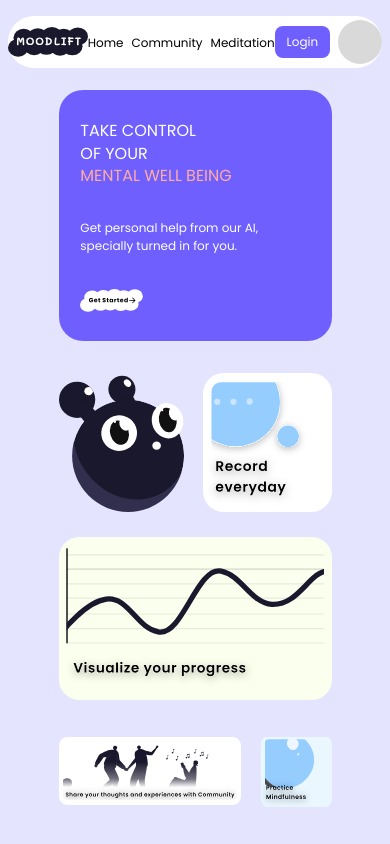
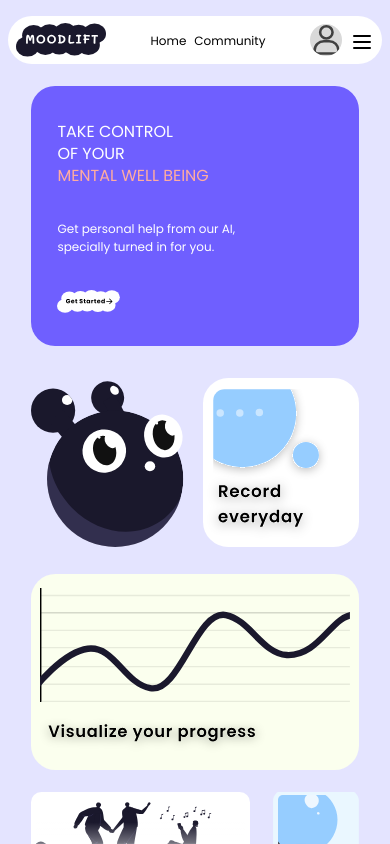
Before and after one commit to sunilshrestha07/moodlift, a Next.js app: page / in a window 390 px wide. Shown: the top 844 px of the page. Built offline with nearby package versions, Linux system fonts and the light colour scheme.

Commit message:
Added Navbar

```diff
--- a/src/app/globalStyles.ts
+++ b/src/app/globalStyles.ts
@@ -1,3 +1,3 @@
 export const pagePadding = `px-[2vw] md:px-[5vw] xl:px-[10vw] 3xl:px-[15vw]`;
 export const navbarPadding = `px-[2vw] md:px-[3vw] xl:px-[7vw] 3xl:px-[12vw]`;
-export const sectionPadding = `px-[2vw] md:px-[3vw] xl:px-[7vw] 3xl:px-[12vw]`;
+export const sectionPadding = `px-[8vw] sm:px-[10vw] md:px-[12vw] xl:px-[15vw] `;
--- a/src/app/page.tsx
+++ b/src/app/page.tsx
@@ -1,9 +1,3 @@
-import Section from "@/components/Section";
-
 export default function Home() {
-    return (
-        <>
-            <Section />
-        </>
-    );
+  return <></>;
 }
--- a/src/components/Navbar.tsx
+++ b/src/components/Navbar.tsx
@@ -1,48 +1,70 @@
 "use client";
 import React from "react";
-import { navbarPadding } from "@/app/globalStyles";
 // import circle from "./images/circle.jpg";
 import logo from "@/public/icons/LOGO.svg";
 import Image from "next/image";
+import userSvg from "@/public/icons/user.svg";
+import { useDispatch, useSelector } from "react-redux";
+import { toggleLoginPopup } from "../../redux/features/popupSlice";
+import { setActivePage } from "../../redux/features/pagesSlice";
+import { RootState } from "../../redux/store";
+import Link from "next/link";
+import { navbarPadding, pagePadding } from "@/app/globalStyles";
+
+//just for change
 
 const Navbar = () => {
   const paddingforPage = ``;
+  const dispatch = useDispatch();
+  const toggleLoginPopupFunction = () => {
+    dispatch(toggleLoginPopup());
+  };
+
+  const userData = useSelector((state: RootState) => state.userReducer);
+
   return (
     <>
-            <div className={`${navbarPadding} `}>
+      <div className={navbarPadding}>
         <header className="relative w-full min-w-min box-border bg-white mt-4 rounded-[90px] md:rounded-[99px]  ">
-                    <div className="md:px-1 lg:px-4 ">
+          <div className="px-2 py-1 md:px-3  ">
             <div className="  object-contain flex justify-between  items-center ">
-                            <a href="/" className="md:flex-shrink-0">
+              <Link
+                href="/"
+                className=" flex-shrink-0"
+                onClick={() => dispatch(setActivePage("/"))}
+              >
                 <Image
                   src={logo}
-                                    className="logo h-[5vh] sm:h-[5vh] md:h-[5vh] object-contain "
+                  className="logo h-[4vh] md:h-[5vh] min-h-[2rem] w-auto object-contain "
                   alt=""
                 />
-                            </a>
+              </Link>
 
-                            <nav className="w-auto ml-0  xl:ml-auto      lg:mr-[10vw]  ">
+              <nav className="w-auto h-[4vh] min-h-[2.5rem] flex  ml-0  xl:ml-auto lg:mr-[10vw]  ">
                 <ul className="nav-items flex  md:ml-0 lg:gap-x-[20%] md:gap-x-4 gap-x-2 text-black  items-center">
                   <li>
-                                        <a
-                                            href="#"
+                    <Link
+                      href="/home"
                       className="hover:text-blue-600 text-xs lg:text-base"
+                      onClick={() => dispatch(setActivePage("/home"))}
                     >
                       Home
-                                        </a>
+                    </Link>
                   </li>
                   <li>
                     <a
-                                            href="#"
+                      href="/communitypost"
                       className=" hover:text-blue-600 text-xs lg:text-base"
+                      onClick={() => dispatch(setActivePage("/communitypost"))}
                     >
                       Community
                     </a>
                   </li>
-                                    <li>
+                  <li className="hidden sm:block peer-checked:block">
                     <a
                       href="#"
                       className="hover:text-blue-600 text-xs lg:text-base"
+                      onClick={() => dispatch(setActivePage("#"))}
                     >
                       Meditation
                     </a>
@@ -50,18 +72,58 @@ const Navbar = () => {
                 </ul>
               </nav>
 
-                            <div className="gapper flex items-center gap-x-2 sm:gap-x-4  lg:gap-x-4 py-1">
-                                <button className="bg-[#6F5FFF] rounded-lg px-3 md:px-[3vw] lg:px-11 py-2  text-white flex items-center text-xs sm:text-base">
+              <div className="gapper flex items-center gap-x-2 sm:gap-x-4  lg:gap-x-4 ">
+                <button
+                  className="hidden sm:block peer-checked:block bg-[#6F5FFF] rounded-lg px-3 md:px-[3vw] lg:px-11 py-2  text-white  items-center text-xs sm:text-sm"
+                  onClick={toggleLoginPopupFunction}
+                >
                   Login
                 </button>
+
+                <input
+                  className="peer hidden"
+                  type="checkbox"
+                  id="navbar-open"
+                />
+
                 {/* */}
-                                <div className="rounded-full box-border w-11 h-11 sm:w-12 sm:h-12 bg-[#D9D9D9]">
-                                    {/* <Image
-                    src={circle}
+                <div className="rounded-full box-border w-8 h-8 sm:w-10 sm:h-10 bg-[#D9D9D9]">
+                  {(userData.isAuthenticated && (
+                    <Image
+                      src={userData.image}
                       className="rounded-full w-full h-full object-cover"
                       alt="Circle"
-                  /> */}
+                    />
+                  )) || (
+                    <Image
+                      src={userSvg}
+                      className="rounded-full h-[100%] w-[100%]  object-contain"
+                      alt="Circle"
+                    />
+                  )}
                 </div>
+
+                <label
+                  className="  cursor-pointer  right-2 mt-1 text-xl sm:hidden"
+                  htmlFor="navbar-open"
+                >
+                  <span className="sr-only">Toggle Menu Navigation</span>
+                  <svg
+                    width="1.2em"
+                    height="1.6em"
+                    viewBox="0 0 24 24"
+                    fill="none"
+                    xmlns="http://www.w3.org/2000/svg"
+                  >
+                    <path
+                      d="M4 6H20M4 12H20M4 18H20"
+                      stroke="#000000"
+                      strokeWidth="2"
+                      strokeLinecap="round"
+                      strokeLinejoin="round"
+                    />
+                  </svg>
+                </label>
               </div>
             </div>
           </div>
--- a/src/components/Section.tsx
+++ b/src/components/Section.tsx
@@ -12,8 +12,8 @@ const Section = () => {
   const padding = `px-10vw`;
   return (
     <>
-      <section className="  py-[22px] w-full px-[15vw] h-full">
-        <div className="grid grid-10-90  gap-y-8">
+      <section className={`${sectionPadding}  py-[22px] w-full  h-full`}>
+        <div className="grid grid-10-90  gap-y-4 sm:gap-y-7">
           <div className="row-span-1 grid lg:grid-cols-2 gap-x-16 gap-y-8  lg:gap-y-0 ">
             <div className="sidebar  order-1  lg:order-2 sm:col-span-1 bg-[#6F5FFF] rounded-3xl sm:rounded-[54px]  flex flex-col p-[8%] 2xl:p-[10%]   ">
               {/*sm:pl-20 sm:pr-28 sm:pt-20*/}
```
Also changed, not shown: redux/features/initialQsnSlice.ts (added, +49 -0 lines). Lines whose indentation alone changed are shown as unchanged.
